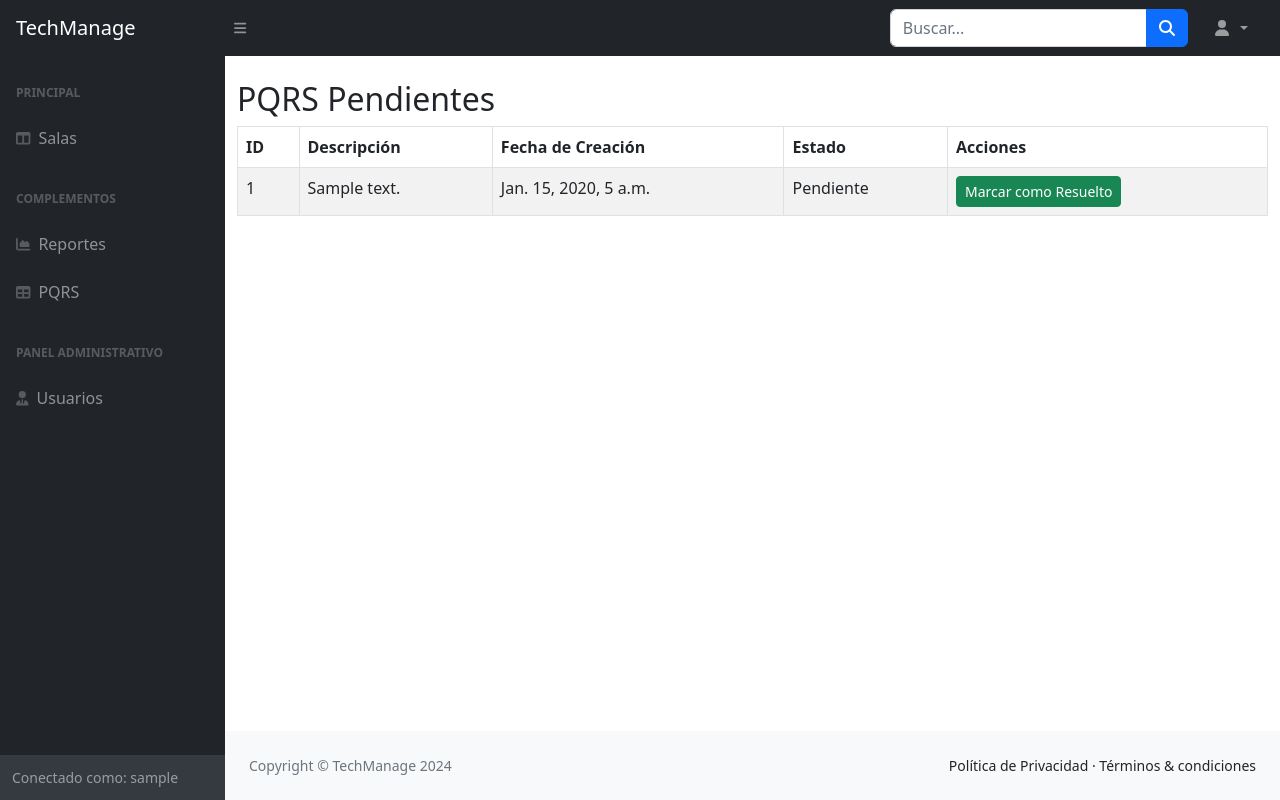
After one commit to Carlos-Leguizamo/TechManage, a Django app: page /pending-pqrs/ in a window 1280 px wide. The commit adds this page. Run offline with Django 5.2, Linux system fonts and the light colour scheme; a user stored in the database is signed in; tables that the repository leaves empty hold one stand-in row (values such as "Sample post"); some libraries are stand-ins or nearby versions.

Commit message:
Modulos de PQRS funcional - mostrando los PQRS hechos por el usuario en la otra seccion

```diff
--- a/TechManage/settings.py
+++ b/TechManage/settings.py
@@ -119,7 +119,7 @@ AUTH_PASSWORD_VALIDATORS = [
 
 LANGUAGE_CODE = "en-us"
 
-TIME_ZONE = "UTC"
+TIME_ZONE = 'America/Bogota'  # Zona horaria de Colombia
 
 USE_I18N = True
 
--- a/pqrs/models.py
+++ b/pqrs/models.py
@@ -2,7 +2,6 @@ from django.db import models
 from django.contrib.auth.models import User
 
 class PQRS(models.Model):
-    # Opciones para el tipo de solicitud
     TIPO_CHOICES = [
         ('peticion', 'Petición'),
         ('queja', 'Queja'),
@@ -10,19 +9,21 @@ class PQRS(models.Model):
         ('sugerencia', 'Sugerencia'),
     ]
 
-    # Opciones para el estado de la solicitud
     ESTADO_CHOICES = [
         ('pendiente', 'Pendiente'),
-        ('en_proceso', 'En proceso'),
         ('resuelto', 'Resuelto'),
     ]
 
     id_pqrs = models.AutoField(primary_key=True)
-    fecha_creacion = models.DateTimeField()
+    fecha_creacion = models.DateTimeField(auto_now_add=True)  # Se establece la fecha automáticamente
     descripcion = models.TextField()
-    estado = models.CharField(max_length=20, choices=ESTADO_CHOICES)
-    tipo = models.CharField(max_length=20, choices=TIPO_CHOICES, default='peticion') # Nuevo campo para el tipo de solicitud
-    id = models.ForeignKey(User, on_delete=models.CASCADE)
+    estado = models.CharField(
+        max_length=20,
+        choices=ESTADO_CHOICES,
+        default='pendiente'  # Valor por defecto
+    )
+    tipo = models.CharField(max_length=20, choices=TIPO_CHOICES, default='peticion')
+    usuario = models.ForeignKey(User, on_delete=models.CASCADE)
 
     class Meta:
         db_table = 'PQRS'
--- /dev/null
+++ b/pqrs/templates/pending-pqrs.html
@@ -0,0 +1,49 @@
+{% extends 'dashboard.html' %}
+
+
+{% block content %}
+<div class="container mt-4">
+    <h2>PQRS Pendientes</h2>
+
+    {% if pqrs_pendientes %}
+        <table class="table table-bordered table-striped">
+            <thead>
+                <tr>
+                    <th>ID</th>
+                    <th>Descripción</th>
+                    <th>Fecha de Creación</th>
+                    <th>Estado</th>
+                    <th>Acciones</th>
+                </tr>
+            </thead>
+            <tbody>
+                {% for pqrs in pqrs_pendientes %}
+                <tr>
+                    <td>{{ pqrs.id_pqrs }}</td>
+                    <td>{{ pqrs.descripcion }}</td>
+                    <td>{{ pqrs.fecha_creacion }}</td>
+                    <td>{{ pqrs.get_estado_display }}</td>
+                    <td>
+                        <!-- Botón para marcar como resuelto -->
+                        <form method="POST" action="" style="display:inline;">
+                            {% csrf_token %}
+                            <button type="submit" class="btn btn-success btn-sm">Marcar como Resuelto</button>
+                        </form>
+
+                        <!-- Botón para eliminar (solo si ya está resuelto) -->
+                        {% if pqrs.estado == 'resuelto' %}
+                        <form method="POST" action="" style="display:inline;">
+                            {% csrf_token %}
+                            <button type="submit" class="btn btn-danger btn-sm">Eliminar</button>
+                        </form>
+                        {% endif %}
+                    </td>
+                </tr>
+                {% endfor %}
+            </tbody>
+        </table>
+    {% else %}
+        <p>No tienes PQRS pendientes.</p>
+    {% endif %}
+</div>
+{% endblock %}
--- a/pqrs/urls.py
+++ b/pqrs/urls.py
@@ -8,4 +8,5 @@ urlpatterns = [
 
     # Definir ruta para mostrar la vista de PQRS
        path("pqrs/", views.view_pqrs, name='view-pqrs'),
+       path("pending-pqrs/", views.pending_pqrs, name='view-pending-pqrs'), # Vista de PQRS pendientes del usuario
 ]
--- a/pqrs/views.py
+++ b/pqrs/views.py
@@ -8,22 +8,31 @@ from .forms import PQRSForm
 
 # Logica para retornar la vista de PQRS
 
+
+#Flujo para el registro del PQRS en la BD
 def view_pqrs(request):
-    # Si la solicitud se hace a traves del metodo POST
     if request.method == 'POST':
         form = PQRSForm(request.POST)
         if form.is_valid():
             pqrs = form.save(commit=False)
             pqrs.fecha_creacion = timezone.now()  # Establecer la fecha de creación
-            pqrs.id = request.user  # Asociar el usuario (id) actual
-            pqrs.save()
+            pqrs.estado = 'pendiente'  # Establecer el estado por defecto
+            pqrs.usuario = request.user  # Asociar el usuario actual
+            pqrs.save()  # Guardar el objeto en la base de datos
             messages.success(request, 'Su solicitud PQRS ha sido creada con éxito.')
-            return redirect('success_url')  # Url a redirigir kluiego de validad y guardadr los daots en la BD
+            return redirect('view-pending-pqrs')  # Redirigir a la vista de PQRS pendientes
     else:
         form = PQRSForm()
 
     context = {
         'form': form,
-        'TIPO_CHOICES': PQRS.TIPO_CHOICES  # Pasar las opciones de tipo (Queja, Peticion, etc..) a la plantilla
+        'TIPO_CHOICES': PQRS.TIPO_CHOICES  # Pasar las opciones de tipo a la plantilla
     }
     return render(request, 'pqrs.html', context)
+
+def pending_pqrs(request):
+    pqrs_pendientes = PQRS.objects.filter(estado='pendiente', usuario=request.user)  # Cambiar 'id' a 'usuario'
+    context = {
+        'pqrs_pendientes': pqrs_pendientes,
+    }
+    return render(request, 'pending-pqrs.html', context)
```
Also changed, not shown: pqrs/forms.py (+24 -1 lines), pqrs/templates/pqrs.html (+70 -15 lines), dashboard/migrations/0005_delete_pqrs.py (added), pqrs/migrations/0001_initial.py (added), pqrs/migrations/0002_alter_pqrs_estado_alter_pqrs_fecha_creacion.py (added), pqrs/migrations/0003_rename_usuario_pqrs_id_alter_pqrs_fecha_creacion.py (added), pqrs/migrations/0004_rename_id_pqrs_usuario_alter_pqrs_fecha_creacion.py (added).
